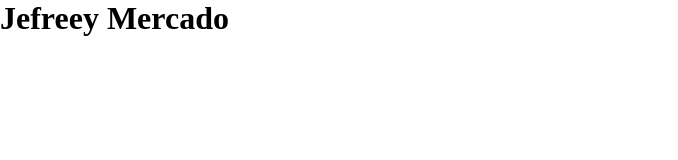
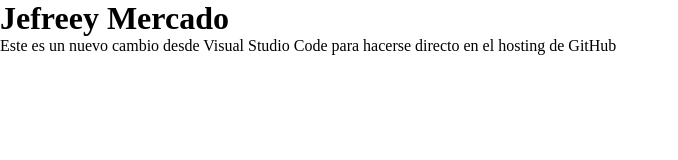
Before and after one commit to jefmer97/jefmer97.github.io, a plain HTML site: page index.html in a window 1280 px wide. Shown: the whole page, without its empty margins (0-678 px from the left). Drawn offline with Linux system fonts and the light colour scheme.

Commit message:
Update index.html

```diff
--- a/index.html
+++ b/index.html
@@ -10,5 +10,6 @@
 </head>
 <body>
   <h1>Jefreey Mercado</h1>
+  <p>Este es un nuevo cambio desde Visual Studio Code para hacerse directo en el hosting de GitHub</p>
 </body>
 </html>
```
